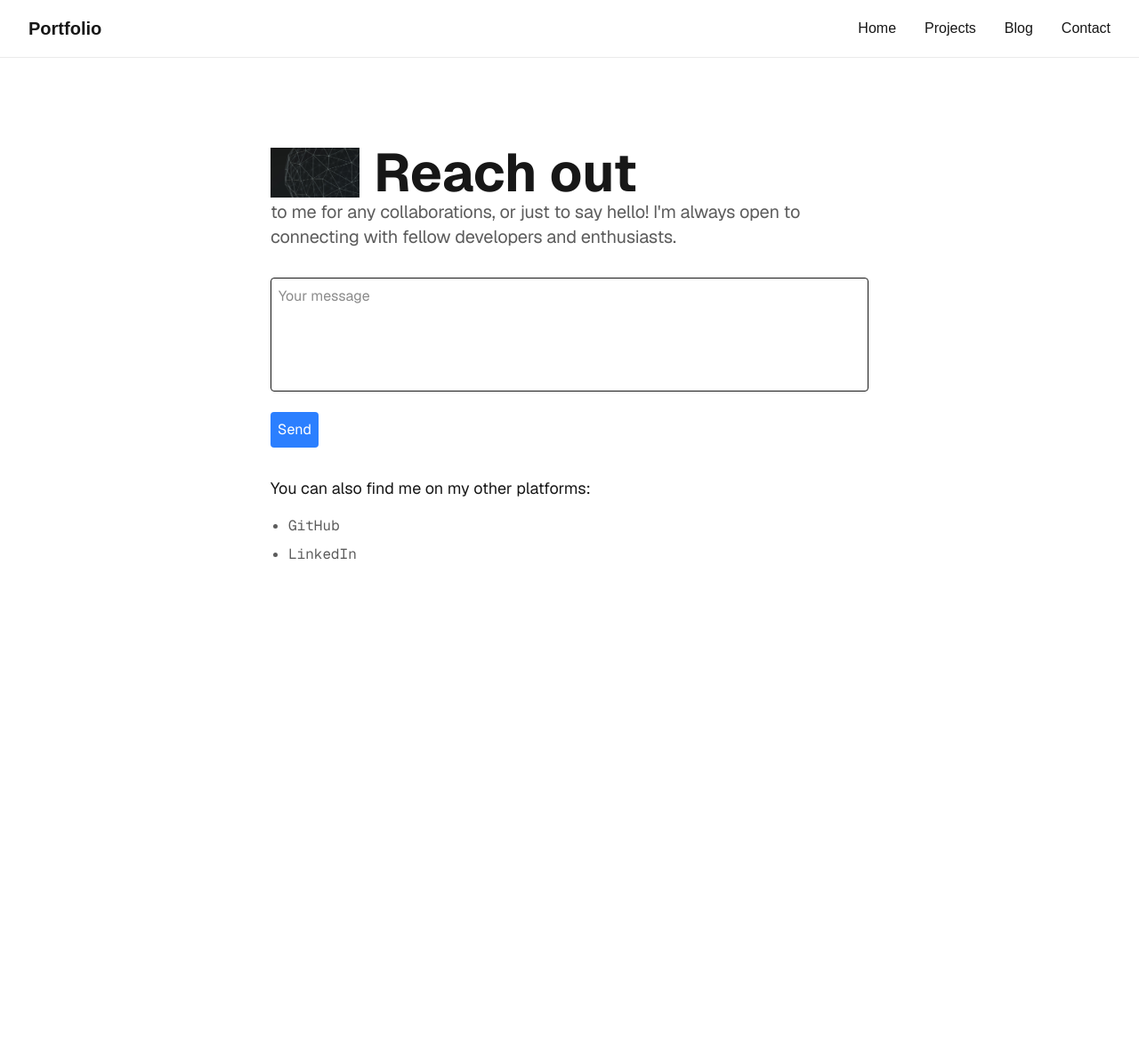
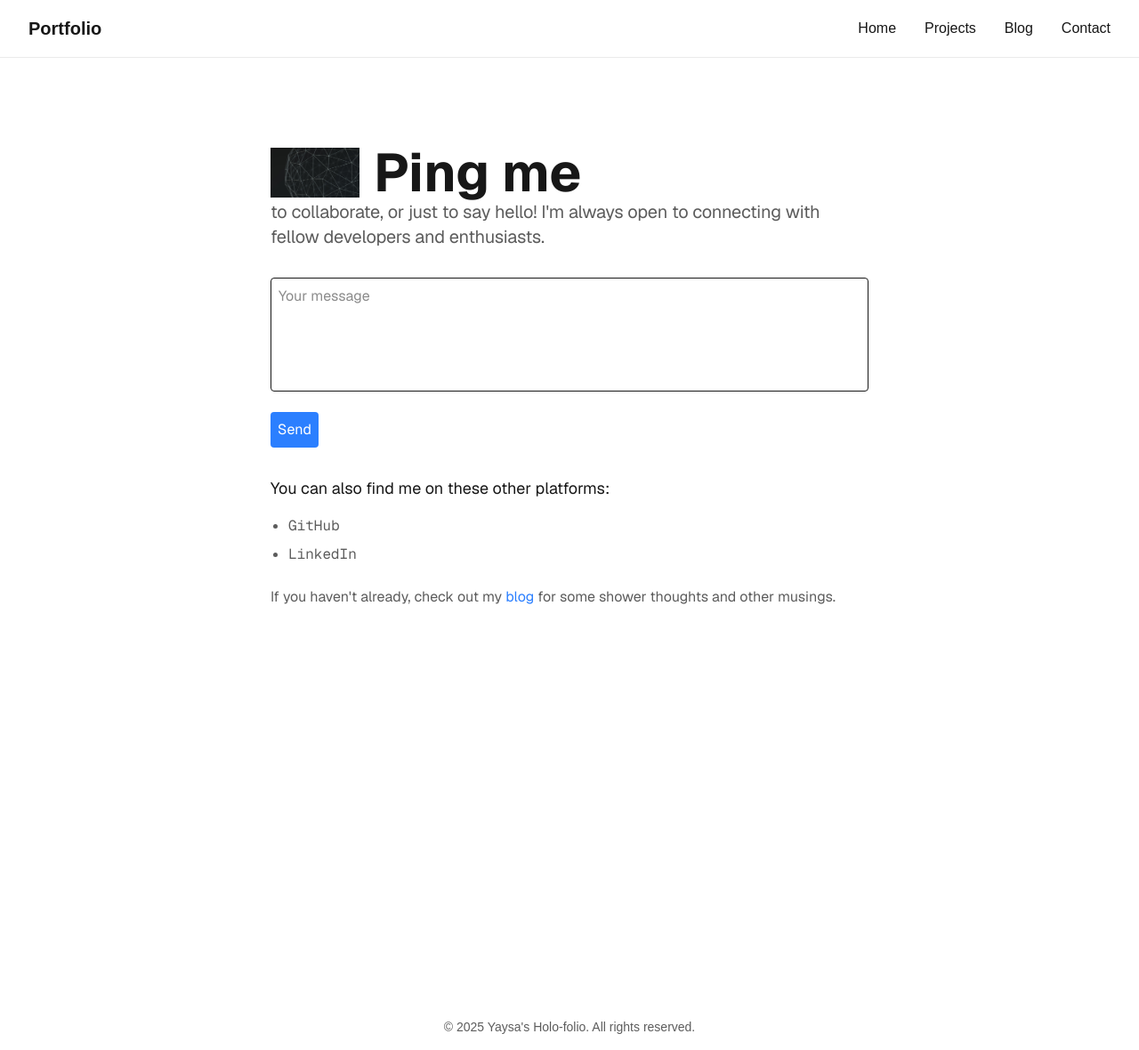
Before and after one commit to yay5a/my_portlog, a Next.js app: page /contact in a window 1280 px wide. Shown: the whole page at 89% size. Before the commit the page ends 1128 px from the top, so only its background shows below. Built offline with nearby package versions, Linux system fonts and the light colour scheme.

Commit message:
figuring out routing for blog

```diff
--- /dev/null
+++ b/app/blog/layout.jsx
@@ -0,0 +1,3 @@
+export default function BlogLayout({ children }) {
+    return <section>{children}</section>;
+}
--- a/app/contact/page.jsx
+++ b/app/contact/page.jsx
@@ -1,4 +1,5 @@
 import React from "react";
+import Link from "next/link";
 import Image from "next/image";
 
 export default function Contact() {
@@ -16,15 +17,15 @@ export default function Contact() {
                                 height={100}
                             />
                             <h1 className="text-4xl md:text-6xl font-bold text white">
-                                Reach out
+                                Ping me
                             </h1>
                         </div>
                     </section>
                     <p className="text-foreground/70 text-lg sm:text-xl max-w-2xl mb-8 tracking-[-.01em]">
-                        to me for any collaborations, or just to say hello! I'm
-                        always open to connecting with fellow developers and
-                        enthusiasts.
+                        to collaborate, or just to say hello! I'm always open to
+                        connecting with fellow developers and enthusiasts.
                     </p>
+                    <section>
                         <form>
                             <textarea
                                 placeholder="Your message"
@@ -32,13 +33,15 @@ export default function Contact() {
                             />
                             <button
                                 type="submit"
-                            send
+                                send="message"
                                 className="bg-blue-500 text-white p-2 rounded hover:bg-blue-600 transition-colors focus:outline-none focus:ring-2 focus:ring-blue-400 focus:ring-opacity-50 focus:ring-offset-2 focus:ring-offset-background">
                                 Send
                             </button>
                         </form>
+                    </section>
+                    <section>
                         <p className="mt-8 text-lg">
-                        You can also find me on my other platforms:
+                            You can also find me on these other platforms:
                         </p>
                         <ul className="list-disc pl-5 text-foreground/70 text-sm sm:text-base font-[family-name:var(--font-geist-mono)] mt-4  space-y-2">
                             <li>
@@ -58,6 +61,15 @@ export default function Contact() {
                                 </a>
                             </li>
                         </ul>
+                    </section>
+                    <br />
+                    <div>
+                        <p className="text-foreground/70 text-sm sm:text-base">
+                            If you haven't already, check out my{" "}
+                            <Link className="text-blue-500 hover:underline" href="/app/blog">blog</Link> for some shower
+                            thoughts and other musings.
+                        </p>
+                    </div>
                 </div>
             </main>
         </div>
--- a/app/layout.jsx
+++ b/app/layout.jsx
@@ -25,6 +25,13 @@ export default function RootLayout({ children }) {
         className={`${geistSans.variable} ${geistMono.variable} antialiased`}>
         <Nav />
         {children}
+    <footer>
+      <div className="container mx-auto py-4 text-center">
+        <p className="text-sm text-foreground/70">
+          © {new Date().getFullYear()} Yaysa's Holo-folio. All rights reserved.
+        </p>
+      </div>
+    </footer>
       </body>
     </html>
   );
```
Also changed, not shown: content/posts/first-post.mdx (added), content/posts/second-post.mdx (added). Lines whose indentation alone changed are shown as unchanged.
